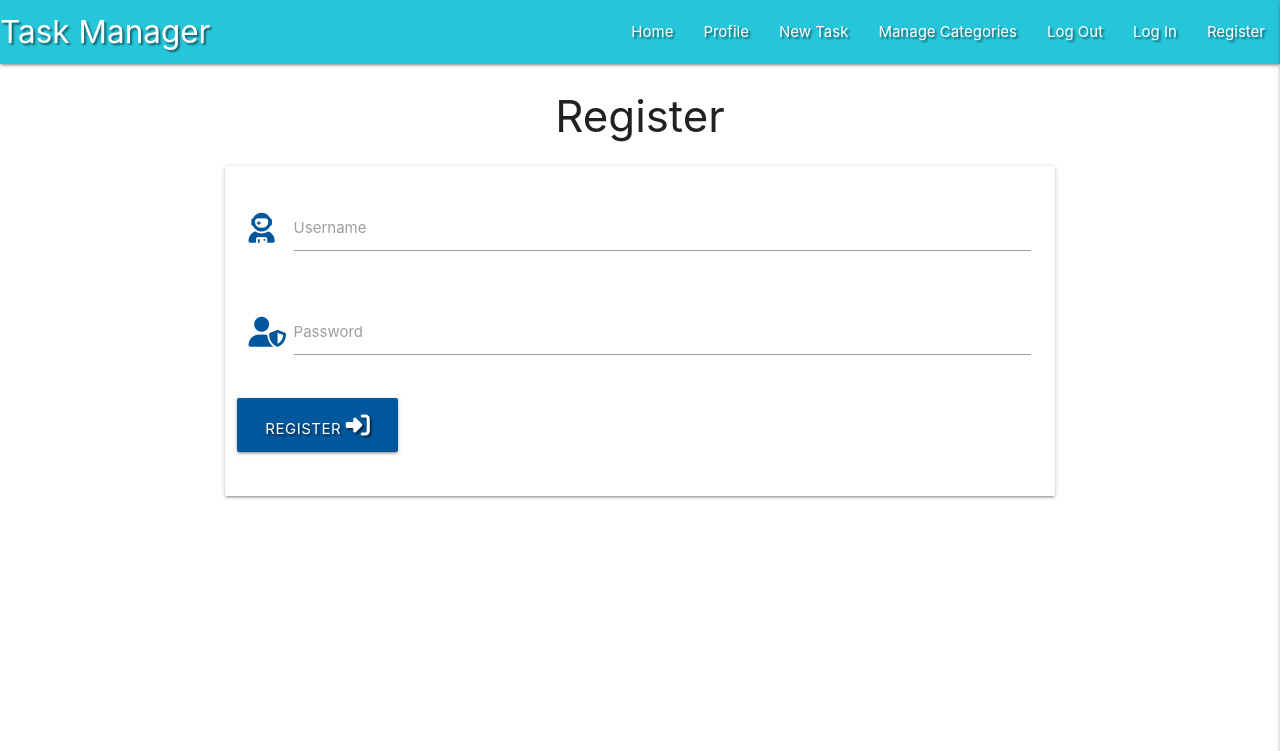
After one commit to tloveday/Task-Manager, a Flask app: page /register in a window 1280 px wide. The commit adds this page. Shown: the top 751 px of the page. Run offline with Flask 2, Linux system fonts and the light colour scheme; some libraries are stand-ins or nearby versions.

Commit message:
Add Register Template

```diff
--- a/app.py
+++ b/app.py
@@ -4,6 +4,7 @@ from flask import (
     redirect, request, session, url_for)
 from flask_pymongo import PyMongo
 from bson.objectid import ObjectId
+from werkzeug.security import generate_password_hash, check_password_hash
 if os.path.exists("env.py"):
     import env
 
@@ -25,6 +26,11 @@ def get_tasks():
     return render_template("tasks.html", tasks=tasks)
 
 
+@app.route("/register", methods=["GET", "POST"])
+def register():
+    return render_template("register.html")
+
+
 if __name__ == "__main__":
     app.run(host=os.environ.get("IP"),
             port=int(os.environ.get("PORT")),
--- a/templates/base.html
+++ b/templates/base.html
@@ -5,7 +5,7 @@
     <meta http-equiv="X-UA-Compatible" content="IE=edge">
     <meta name="viewport" content="width=device-width, initial-scale=1.0">
      <!-- Compiled and minified CSS -->
-    <script src="https://kit.fontawesome.com/cbf695508f.js" crossorigin="anonymous" type="text/css"></script>
+     <script src="https://kit.fontawesome.com/cbf695508f.js" crossorigin="anonymous"></script>
     <link rel="stylesheet" href="https://cdnjs.cloudflare.com/ajax/libs/materialize/1.0.0/css/materialize.min.css" type="text/css">
     <link rel="stylesheet" href="{{ url_for('static', filename='css/style.css') }}" type="text/css">
     {% block styles %}
@@ -27,7 +27,7 @@
                 <li><a href="#">Manage Categories</a></li>
                 <li><a href="#">Log Out</a></li>
                 <li><a href="#">Log In</a></li>
-                <li><a href="#">Register</a></li>
+                <li><a href="{{ url_for('register') }}">Register</a></li>
               </ul>
             </div>
           </nav>
@@ -40,7 +40,7 @@
                 <li><a href="#">Manage Categories</a></li>
                 <li><a href="#">Log Out</a></li>
                 <li><a href="#">Log In</a></li>
-                <li><a href="#">Register</a></li>
+                <li><a href="{{ url_for('register') }}">Register</a></li>
           </ul>
     </header>
 
--- /dev/null
+++ b/templates/register.html
@@ -0,0 +1,35 @@
+{% extends "base.html" %}
+{% block content %}
+
+    <h3 class="center-align">Register</h3>
+
+    <div class="row">
+        <form class="col s12 m8 offset-m2" method="POST" action="{{ url_for('register') }}">
+            <div class="card-panel">
+                <!--Username-->
+                <div class="row">
+                    <div class="input-field col s12">
+                        <i class="fas fa-user-astronaut prefix light-blue-text text-darken-4"></i>
+                        <input id="username" name="username" type="text" class="validate">
+                        <label for="username">Username</label>
+                    </div>
+                </div>
+                <!--Password-->
+                <div class="row">
+                    <div class="input-field col s12">
+                        <i class="fas fa-user-shield prefix light-blue-text text-darken-4"></i>
+                        <input id="password" name="password" type="password" class="validate">
+                        <label for="password">Password</label>
+                    </div>
+                </div>
+                <!--Button-->
+                <div class="row">
+                    <button type="submit" class="co s12 btn-large light-blue darken-4 text-shadow">
+                        Register <i class="fas fa-sign-in-alt"></i>
+                    </button>
+                </div>
+            </div>
+        </form>
+    </div>
+
+{% endblock %}
```
